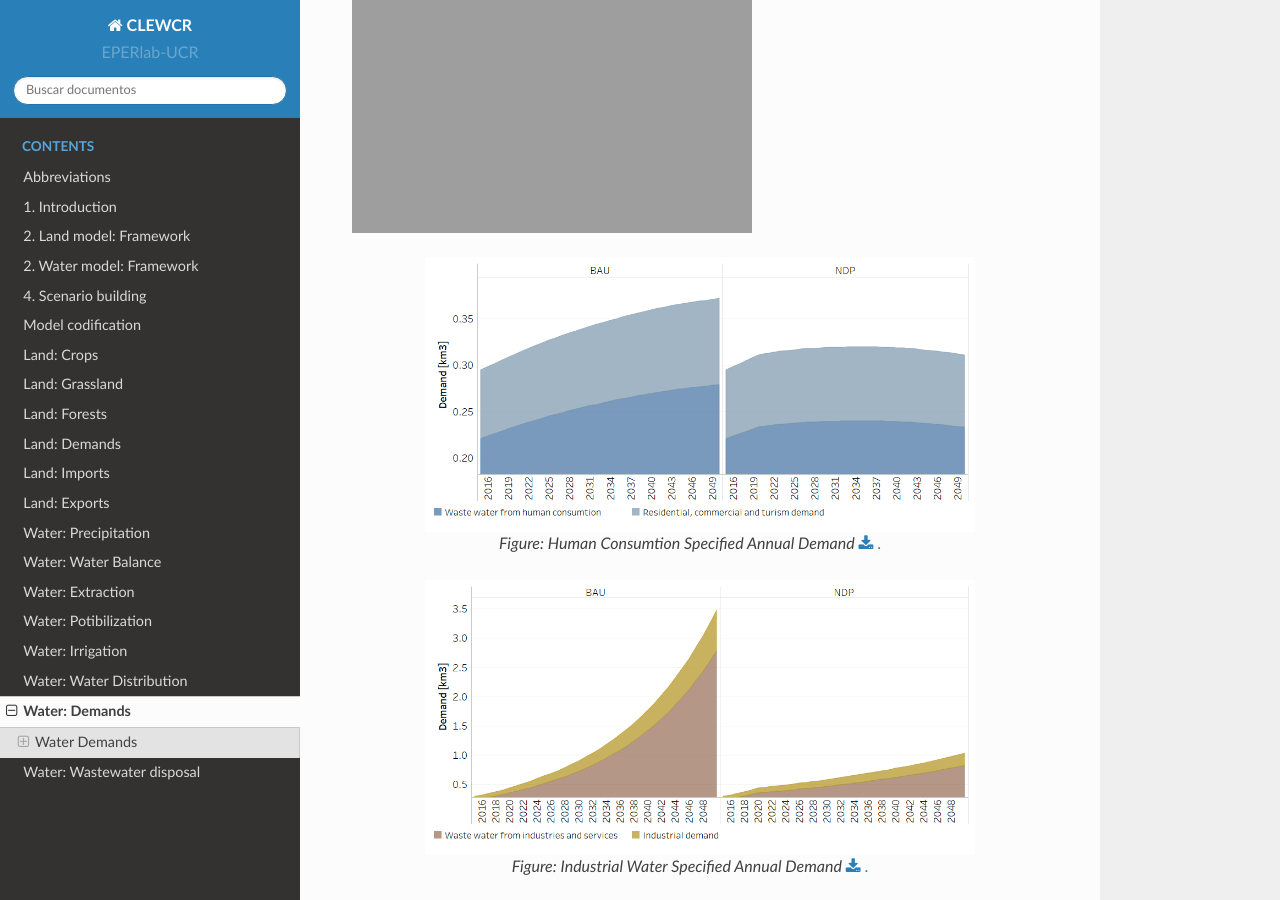
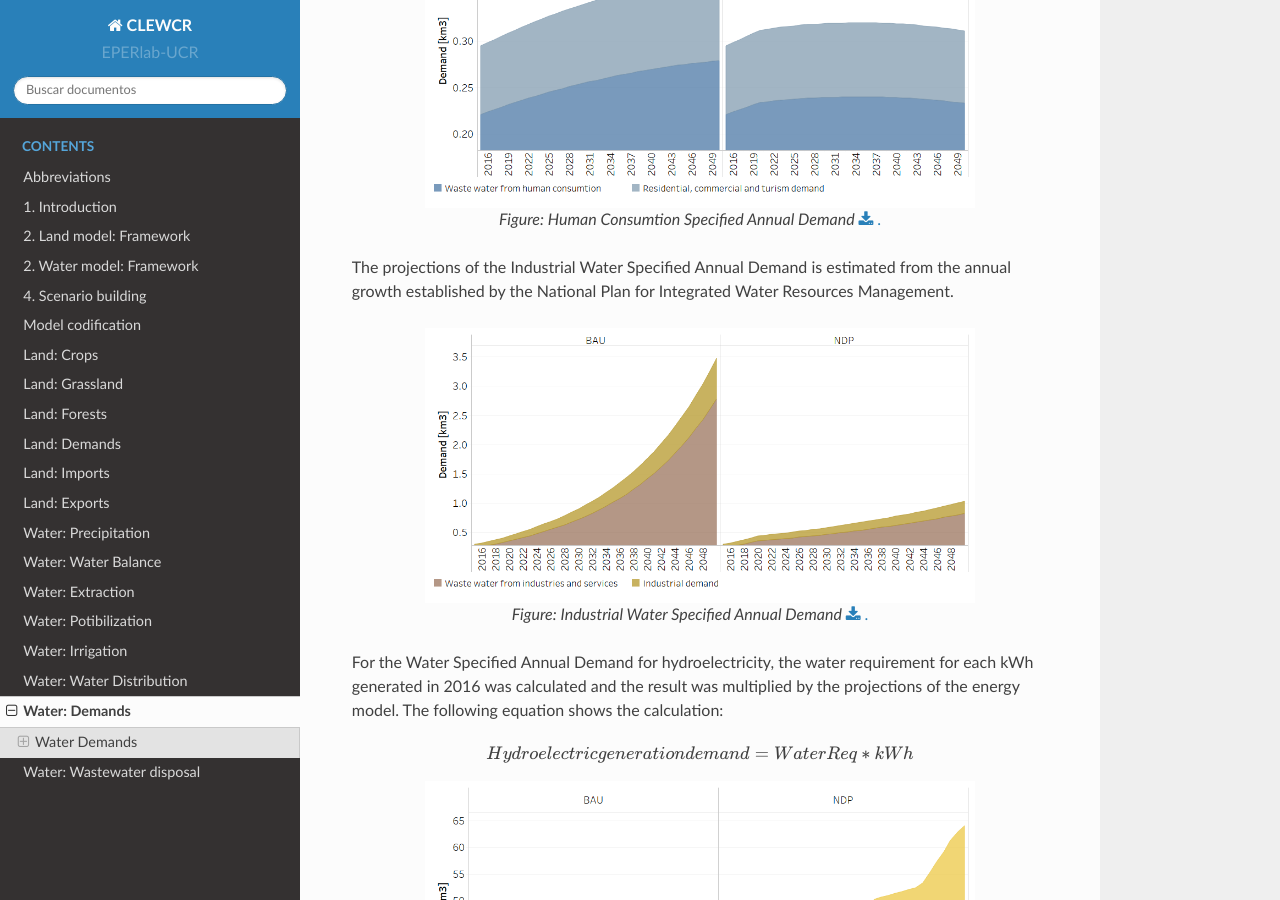
Before and after one commit to EPERLab/CLEW, a Sphinx documentation site: the page built from docs/fichas/13_Water_demands.rst, in a window 1280 px wide and 900 px high, scrolled down 1236 px. Built offline with Sphinx 7.4.7 and the Read the Docs theme 2.0.0, drawn with Linux system fonts in a browser that asks for light colours; formulas are drawn with MathJax 3.

Commit message:
Update 13_Water_demands.rst

```diff
--- a/docs/fichas/13_Water_demands.rst
+++ b/docs/fichas/13_Water_demands.rst
@@ -34,20 +34,15 @@ For residential, commercial and turism Water Specified Annual Demand, an average
 
    Human consumption demand =  Consumption per capita * population
 
+
 .. figure::  parameters/Human_Consumtion_Specified_Annual_Demand.png
    :align:   center
    :width:   550 px
 
    *Figure: Human Consumtion Specified Annual Demand* :download:`. <csv/Human_Consumtion_Specified_Annual_Demand.csv>`
 
+The projections of the Industrial Water Specified Annual Demand is estimated from the annual growth established by the National Plan for Integrated Water Resources Management.
 
-  The projections of the Industrial Water Specified Annual Demand is estimated from the annual growth established by the National Plan for Integrated Water Resources Management.
-
-.. figure::  parameters/Human_Consumtion_Specified_Annual_Demand.png
-   :align:   center
-   :width:   550 px
-
-   *Figure: Human Consumtion Specified Annual Demand* :download:`. <csv/Human_Consumtion_Specified_Annual_Demand.csv>`
 
 .. figure::  parameters/Industrial_Specified_Annual_Demand.png
    :align:   center
```
